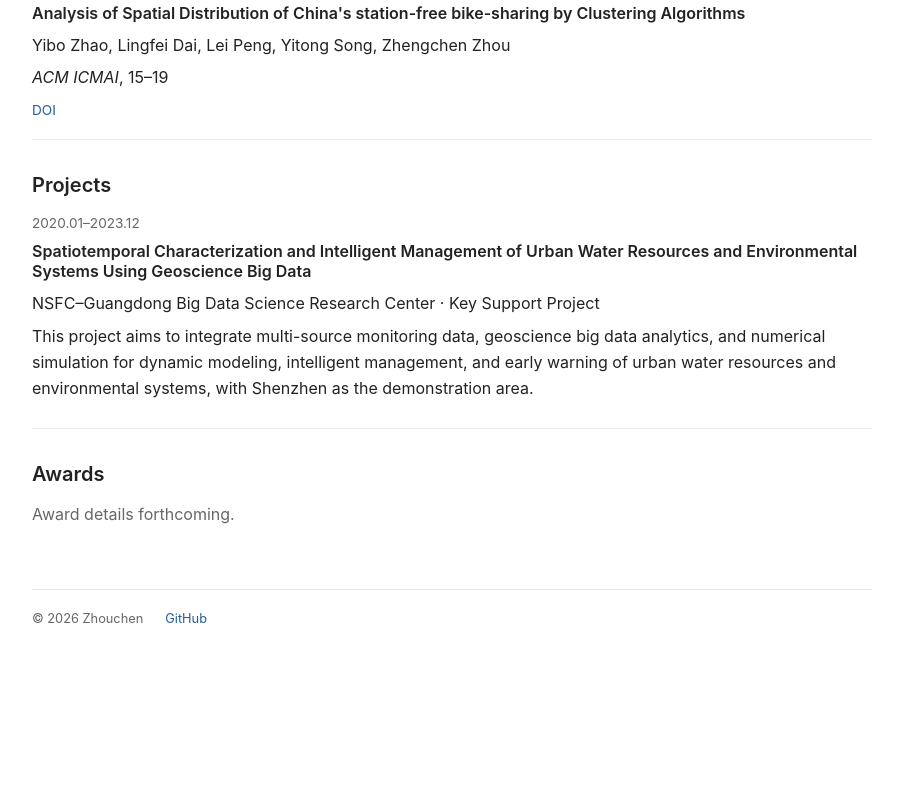
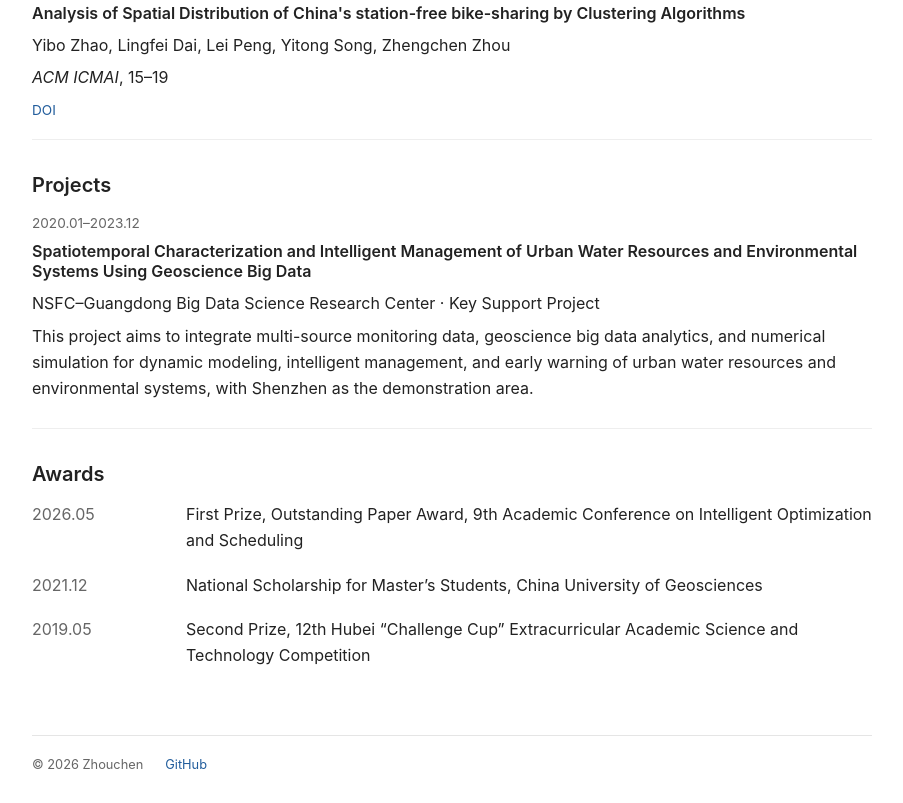
Before and after one commit to NeverStoptoLearn/neverstoptolearn.github.io, an Astro site: page / in a window 1280 px wide. Shown: the part 2689-3492 px from the top of the page, without its empty margins (188-1091 px from the left). Before the commit the page ends 3346 px from the top, so only its background shows below. Built offline with nearby package versions, Linux system fonts and the light colour scheme; Astro itself is replaced by a stand-in of ours.

Commit message:
Add three bilingual awards and scholarship entries

```diff
--- a/src/components/Home.astro
+++ b/src/components/Home.astro
@@ -70,6 +70,13 @@ const en = locale === 'en';
   </section>
   <section class="home-section" id="awards">
     <h2>{en ? 'Awards' : '获奖荣誉'}</h2>
-    <p class="muted">{en ? 'Award details forthcoming.' : '获奖信息待补充。'}</p>
+    <ul class="awards-list">
+      {profile.awards.map(award => (
+        <li class="timeline-row">
+          <time datetime={award.date}>{award.date.replace('-', '.')}</time>
+          <div>{award.title[locale]}</div>
+        </li>
+      ))}
+    </ul>
   </section>
 </div>
--- a/src/data/profile.ts
+++ b/src/data/profile.ts
@@ -40,6 +40,29 @@ export const profile = {
     { name: 'Applied Soft Computing', abbreviation: 'Appl. Soft Comput.' },
     { name: 'Expert Systems with Applications', abbreviation: 'Expert Syst. Appl.' },
   ],
+  awards: [
+    {
+      date: '2026-05',
+      title: {
+        en: 'First Prize, Outstanding Paper Award, 9th Academic Conference on Intelligent Optimization and Scheduling',
+        zh: '第九届智能优化与调度学术会议优秀论文一等奖',
+      },
+    },
+    {
+      date: '2021-12',
+      title: {
+        en: 'National Scholarship for Master’s Students, China University of Geosciences',
+        zh: '硕士研究生国家奖学金，中国地质大学',
+      },
+    },
+    {
+      date: '2019-05',
+      title: {
+        en: 'Second Prize, 12th Hubei “Challenge Cup” Extracurricular Academic Science and Technology Competition',
+        zh: '湖北省第十二届“挑战杯”课外学术科技作品竞赛二等奖',
+      },
+    },
+  ],
   education: [
     {
       period: '2023–2027',
--- a/src/styles/global.css
+++ b/src/styles/global.css
@@ -70,7 +70,8 @@ nav a[aria-current='page'] { color: #222; text-decoration: underline; text-under
 .empty-state { color: #666; }
 .empty-state p { margin-bottom: 0; }
 .timeline-row { display: grid; grid-template-columns: 130px 1fr; gap: 24px; margin-bottom: 18px; }
-.timeline-row > span { color: #666; }
+.timeline-row > span, .timeline-row > time { color: #666; }
+.awards-list { list-style: none; margin: 0; padding: 0; }
 .education-list { list-style: none; margin: 0; padding: 0; }
 .education-list .timeline-row { margin-bottom: 0; padding-block: 14px; border-bottom: 1px solid #eee; }
 .education-list .timeline-row:first-child { padding-top: 0; }
```
